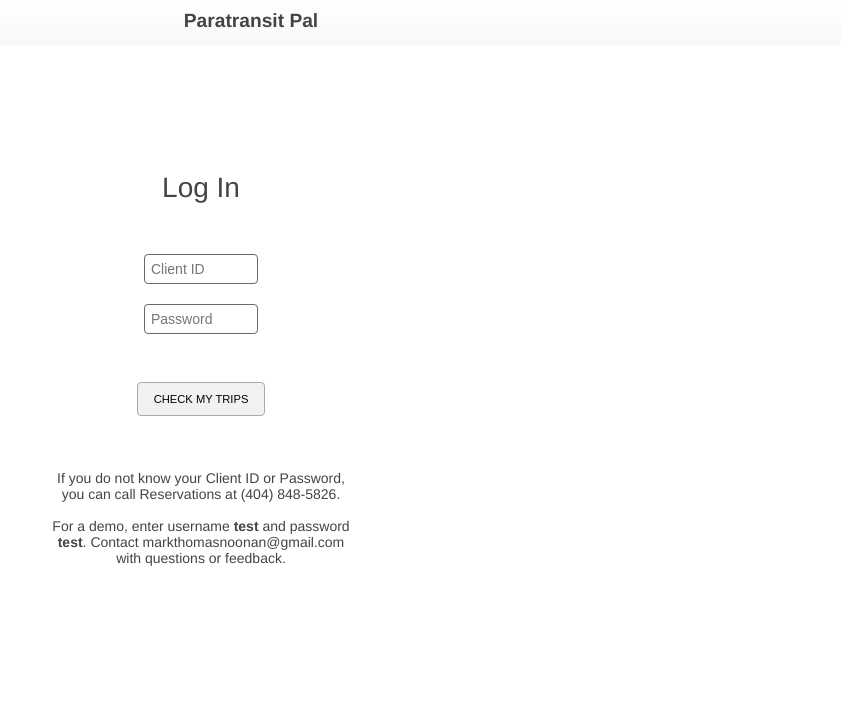
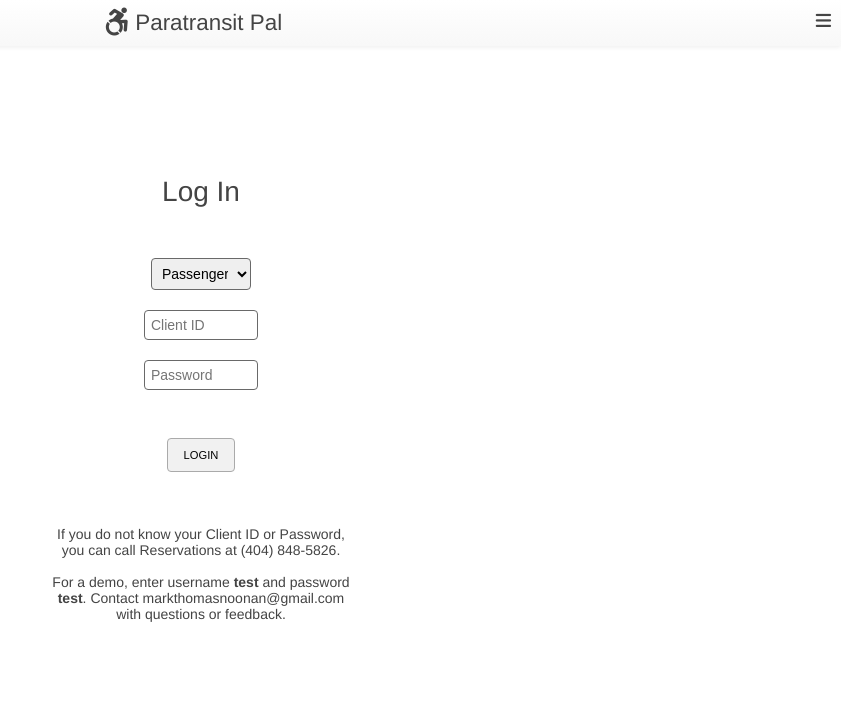
Before and after one commit to marktnoonan/marta-mobility, a PHP site: page /wwwdocs/index.html in a window 1280 px wide. Shown: the top 712 px of the page, without its empty margins (439-1280 px from the left). Run offline with PHP 8.4, Linux system fonts and the light colour scheme; some libraries are stand-ins or nearby versions.

Commit message:
horrible commit
lots of changes - showing just one trip in the data, added drop down
menu.

```diff
--- a/wwwdocs/css/main.css
+++ b/wwwdocs/css/main.css
@@ -45,13 +45,13 @@ a {
   /* border: 0 solid lightblue; */
 }
 
-input, button {
+input, button, select {
   padding: 6px;
   border: 1px solid #696969;
   border-radius: 4px;
 }
 
-input {
+input, select {
   font-size: 1em;
   width: 100px;
   margin: 10px 2px;
@@ -117,11 +117,8 @@ h3 {
 }
 
 div.locations {
-  background-color: #efefef;
-  display: none;
   text-align: left;
   padding-left: 4px;
-  opacity: 0.6;
 }
 
 .hidden {
@@ -168,14 +165,37 @@ h2 {
 }
 
 .logo {
-  /*background-image: url(http://itsmarta.com/images/brand.png);*/
-  content: "logo";
-  background-size: contain;
-  background-repeat: no-repeat;
-  width: 100px;
-  min-height: 15px;
-  display: block;
-  flex-grow: 1;
+  display: inline-block;
+  font-size: 1.6em;
+}
+
+.menu-open {
+  margin-top: 3px;
+  float: right;
+  cursor: pointer;
+}
+
+.menu-panel {
+  background-color: yellowgreen;
+  position: absolute;
+  top: 45px;
+  right: 0;
+  padding: 10px;
+  text-align: left;
+  font-weight: bold;
+  font-size: 1.4em;
+
+}
+
+.menu-list {
+  list-style: none;
+  margin-left: 0;
+  padding-left: 6;
+}
+
+.menu-list > li {
+  padding-bottom: 3px;
+  cursor: pointer;
 }
 
 form {
@@ -186,24 +206,16 @@ form {
   top: 0;
   z-index: 900;
   text-align: center;
-  display: flex;
   background: #dedede;
   background-image: linear-gradient(to bottom, #fff 0, #f8f8f8 100%);
   padding: 10px;
   margin-top: 0;
-  align-items: middle;
   box-shadow: inset 0 1px 0 rgba(255, 255, 255, .15), 0 1px 5px rgba(0, 0, 0, .075);
 }
 
 .invisible {
   transition: none;
   opacity: 0;
-}
-
-.menu {
-  margin-top: 3px;
-  flex-grow: 1;
-  cursor: default;
 }
 
 .client-info {
--- a/wwwdocs/index.html
+++ b/wwwdocs/index.html
@@ -13,26 +13,42 @@
 <body>
   <div class="header">
     <div class="logo">
+      <i class="fa fa-wheelchair-alt fa-lg" aria-hidden="true"></i> Paratransit Pal
     </div>
-    <h2>Paratransit Pal</h2>
-    <div class="menu">
-
+    <div class="menu-open">
+      <i class="fa fa-bars fa-lg" title="menu"></i>
+    </div>
   </div>
 
+  <div class="menu-panel hidden">
+    <ul class="menu-list">
+      <li data-info-requested="account">My Account</li>
+      <li data-info-requested="contacts">Emergency Contacts</li>
+      <li data-info-requested="places">My Places</li>
+      <li data-info-requested="reports">My Reports</li>
+      <li data-info-requested="logout">Log Out</li>
+    </ul>
   </div>
+
   <div class="main">
     <div class="text-align-center">
       <form class="" id="unpw-form" method="post">
         <h1>
   Log In
           </h1>
+        <select class="user-type" name="user-type">
+            <option value="Passenger">Passenger</option>
+              <option value="Driver">Driver</option>
+              <option value="Dispatcher">Dispatcher</option>
+        </select>
+        <br>
         <input type="text" name="providedUsername" value="" placeholder="Client ID">
         <br>
         <input type="password" name="providedPassword" id="pw" value="" placeholder="Password">
         <br><br><br>
       </form>
 
-      <button type="button" id="login">Check My Trips</button>
+      <button type="button" id="login">Login</button>
     </div>
 
 
@@ -40,16 +56,18 @@
     </div>
 
 
+
     <script id="entry-template" type="text/x-handlebars-template">
+
       <div class="client-info text-align-center">
-        Trips for <b>{{dataFromMarta.[0].clientName}}</b><br>Checked at {{dataFromMarta.[0].updatedAt}}
+        Trips for <b>{{dataFromMarta.[0].clientName}}</b>
+        <br>Checked at {{dataFromMarta.[0].updatedAt}}
         <div id="refresh"><span class="refresh"><i class="fa fa-refresh"></i></span></div>
         <br>
         <br>
-
       </div>
-      {{#each dataFromMarta.[0].bookings}} {{#unless @index}}
-      <h2>Your Next Trip</h2><br> {{/unless}}
+      {{#with dataFromMarta.[0].bookings.[0]}}
+      <h2>Your Next Trip</h2><br>
       <div class="booking" id="booking{{@index}}">
 
 
@@ -58,7 +76,6 @@
           <span class="date">{{date}}</span>
         </div>
 
-{{#unless @index}}
         <div class="ready-time-gage">{{displayReadyTime}}</div>
         <div class="gauge-container">
           <div id="g1" class="gauge"></div>
@@ -90,7 +107,8 @@
           </div>
 
           <div class="here-now future-step" data-text="">
-                    <div class="straighten"><div class="bell"><i class="fa fa-bell-o fa-lg"></i></div>
+            <div class="straighten">
+              <div class="bell"><i class="fa fa-bell-o fa-lg"></i></div>
 
             </div>
           </div>
@@ -98,7 +116,6 @@
 
         <div class="booking-status"><b>Trip Status</b>: {{Status}}<span class="late-status"></span></div>
 
-  {{/unless}}
         <div>
 
 
@@ -108,23 +125,21 @@
 
           <center>
 
-            <div class="eta">{{#if displayEta}} <i class="fa fa-clock-o fa-lg"></i> <b>ETA</b>: {{displayEta}}
+            <div class="eta">{{#if displayEta}} <i class="fa fa-clock-o fa-lg"></i> <b>ETA</b>: {{displayEta}} {{else}}No van is scheduled for this trip. {{/if}}
 
-              {{else}}No van is scheduled for this trip.
+            </div>
 
-              {{/if}}</div>
-
-            <span id="details{{@index}}" class="more-details"><i class="fa fa-chevron-down" aria-hidden="true"></i>
-</span></center>
+            <!-- Not using this right now while we are just displaying one trip.
+            <span id="details{{@index}}" class="more-details"><i class="fa fa-chevron-down" aria-hidden="true"></i> -->
+            </span>
+          </center>
         </div>
         <div class="locations" id="locations{{@index}}">
           <span class="booking-id"><b>Booking ID</b>: {{bookingID}}</span>
           <div class="pickup"><b>From</b>: {{pickupAddress}}</div>
           <div class="dropoff"><b>To</b>: {{dropOffAddress}}</div>
         </div>
-      </div>
-      {{#unless @index}}
-      <h3>Future Trips</h3>{{/unless}} {{/each}}
+      </div> {{/with}}
 
     </script>
 
@@ -133,19 +148,21 @@
   <div class="bottom-menu hidden">
     <span class="bottom-show-menu-link">Help
 </span>
-  <a href="tel:1-678-488-3081"><div class="emergency" data-action="Call 911">
-  <i class="fa fa-ambulance fa-lg" aria-hidden="true" ></i> 911 EMERGENCY
-</div></a>
+    <a href="tel:1-678-488-3081">
+      <div class="emergency" data-action="Call 911">
+        <i class="fa fa-ambulance fa-lg" aria-hidden="true"></i> 911 EMERGENCY
+      </div>
+    </a>
     <div class="bottom-menu-item" data-action="I am lost">
-    <i class="fa fa-map-marker fa-2x" aria-hidden="true" ></i> <br><br>I am <b>LOST</b>
+      <i class="fa fa-map-marker fa-2x" aria-hidden="true"></i> <br><br>I am <b>LOST</b>
     </div>
     <div class="bottom-menu-item" data-action="I need help">
-    <i class="fa fa-flag fa-2x" aria-hidden="true" ></i><br><br>I need <b>HELP</b>
+      <i class="fa fa-flag fa-2x" aria-hidden="true"></i><br><br>I need <b>HELP</b>
     </div>
     <div class="bottom-menu-item" data-action="Incident Report">
       <i class="fa fa-info-circle fa-2x" aria-hidden="true"></i><br><br>Report <b>INCIDENT</b>
     </div>
-  <div class="bottom-menu-item"  data-action="Crime Report">
+    <div class="bottom-menu-item" data-action="Crime Report">
       <i class="fa fa-gavel fa-2x" aria-hidden="true"></i><br><br>Report <b>CRIME</b>
     </div>
   </div>
@@ -179,7 +196,8 @@
   <script src="./bower_components/raphael/raphael.min.js"></script>
   <script src="./js/justgage.js"></script>
   <script src="https://use.fontawesome.com/11bf80d1ff.js"></script>
-  <script src="./js/app.js">  </script>
+  <script src="./js/app.js">
+  </script>
 </body>
 
 </html>
```
Also changed, not shown: wwwdocs/js/app.js (+43 -14 lines). Lines whose indentation alone changed are shown as unchanged.
